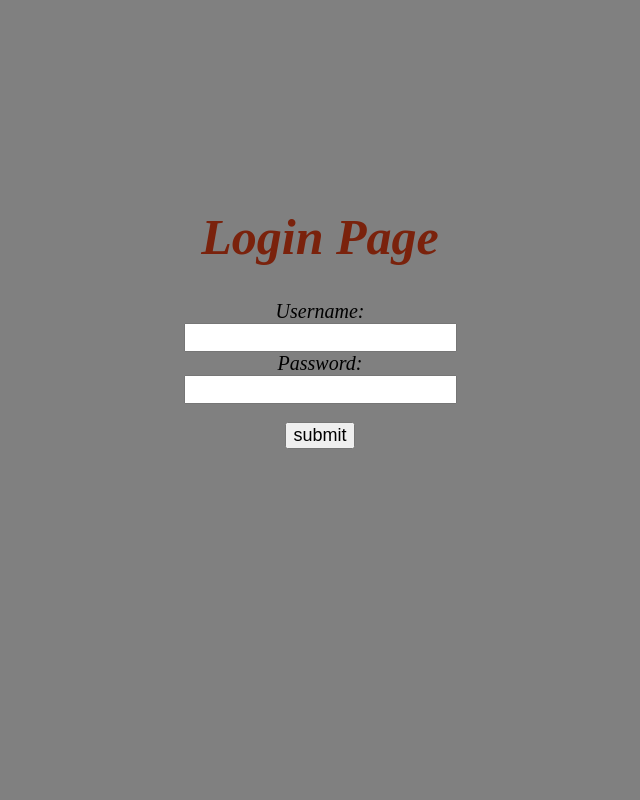
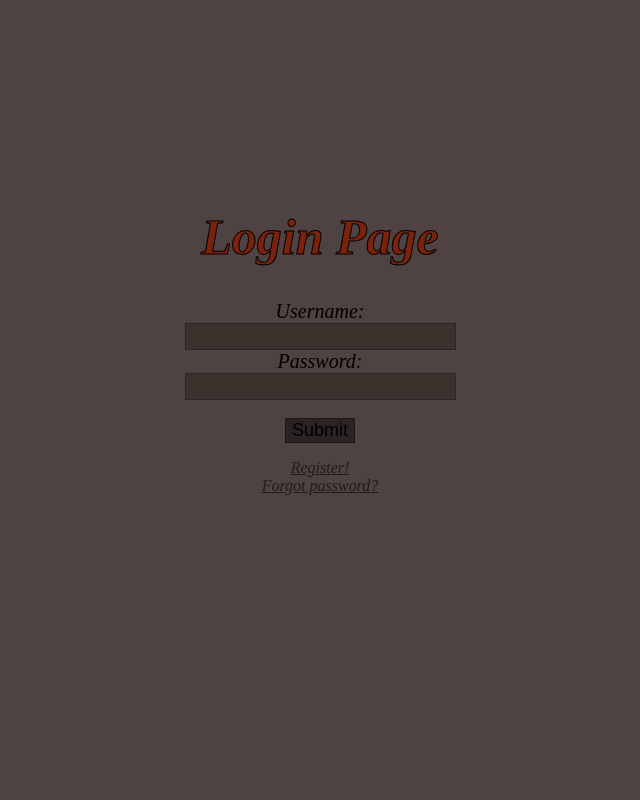
Before and after one commit to eesh281/Fellowship, a Django app: page /login/ in a window 1280 px wide. Shown: the whole page, without its empty margins (320-960 px from the left). Run offline with Django 3.2, Linux system fonts and the light colour scheme.

Commit message:
[Gursheesh Kour]Refractor.refracted chatapp

```diff
--- a/chatApp/AuthenticationSystem/loginSystem/static/styles/style.css
+++ b/chatApp/AuthenticationSystem/loginSystem/static/styles/style.css
@@ -1,26 +1,35 @@
 body {
 
-    background-color: grey;
+    background-color: rgb(78, 66, 66);
     text-align: center;
     position: sticky;
     padding-top: 200px;
     font-style: oblique
 }
 h1 {
-    font-size:50 ; font-style: italic; color: rgb(122, 34, 12)
+    font-size:50 ; font-style: italic; color: rgb(122, 34, 12); -webkit-text-stroke: 1px black;
+    -webkit-text-stroke: 1px black;
 }
 div {
     font-size: 100
 }
 #pass{
-    font-size:20; color: rgb(37, 35, 35)
+    font-size:20; color: rgb(75, 64, 64); border: 1.8px solid rgb(44, 37, 37); background-color: rgb(61, 49, 46)
 }
 div {
     font-size: 20
 }
 #user{
-    font-size:20; color:  rgb(37, 35, 35)
+    font-size:20; color:  rgb(75, 64, 64);border: 1.8px solid rgb(44, 37, 37); background-color:  rgb(61, 49, 46)
 }
-#submit{
-    font-size:18; color: black
+#button{
+    border: 1.5px solid rgb(32, 23, 23);
+    background-color: rgb(43, 35, 35);
+    color: black;
+    font-size: 18px;
+    cursor: pointer;
 }
+
+a {
+    color:rgb(32, 28, 28)
+}
--- a/chatApp/AuthenticationSystem/template/login.html
+++ b/chatApp/AuthenticationSystem/template/login.html
@@ -4,6 +4,7 @@
         <title>login.page</title>
         <link rel = "stylesheet" type="text/css" href="{% static 'styles/style.css' %}"/>
     </head>
+
     <body>
         <h1>Login Page</h1>
         <form>
@@ -13,9 +14,17 @@
             <div>Password:</div>
             <input id="pass" type = "text" name = "password">
             <br><br>
-            <input id="submit" type="submit" value="submit">
 
+            <button onclick="location.href = '//www.youtube.com/watch';" id="button" >Submit</button>
 
         </form>
     </body>
+
+        {% comment %} <script>
+        function myFunction(){
+            location.replace("https://www.youtube.com/watch?v=zrXOjWICmGw")
+        }
+        </script> {% endcomment %}
+    <a href="#">Register!</a><br>
+    <a href="#">Forgot password?</a>
 </html>
```
Also changed, not shown: chatApp/AuthenticationSystem/AuthenticationSystem/settings.py (+0 -13 lines), chatApp/AuthenticationSystem/template/registration.html (added, +9 -0 lines).
